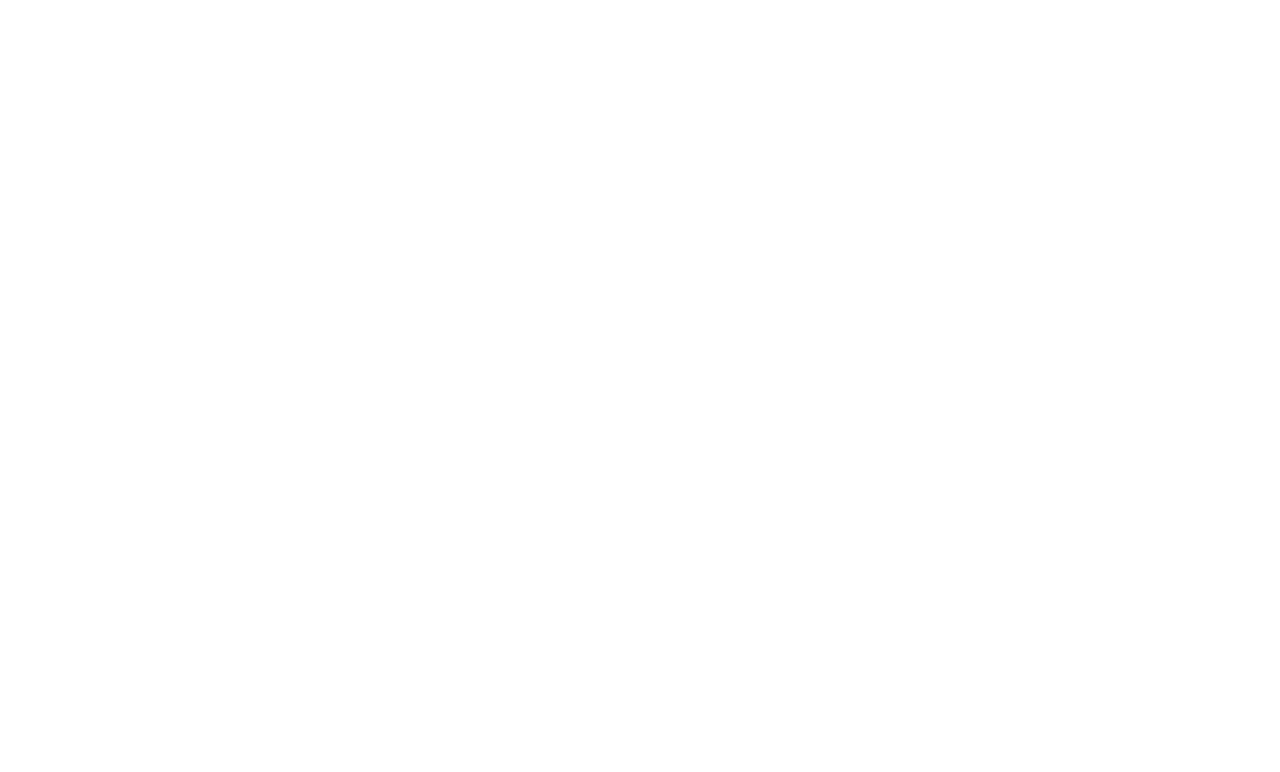
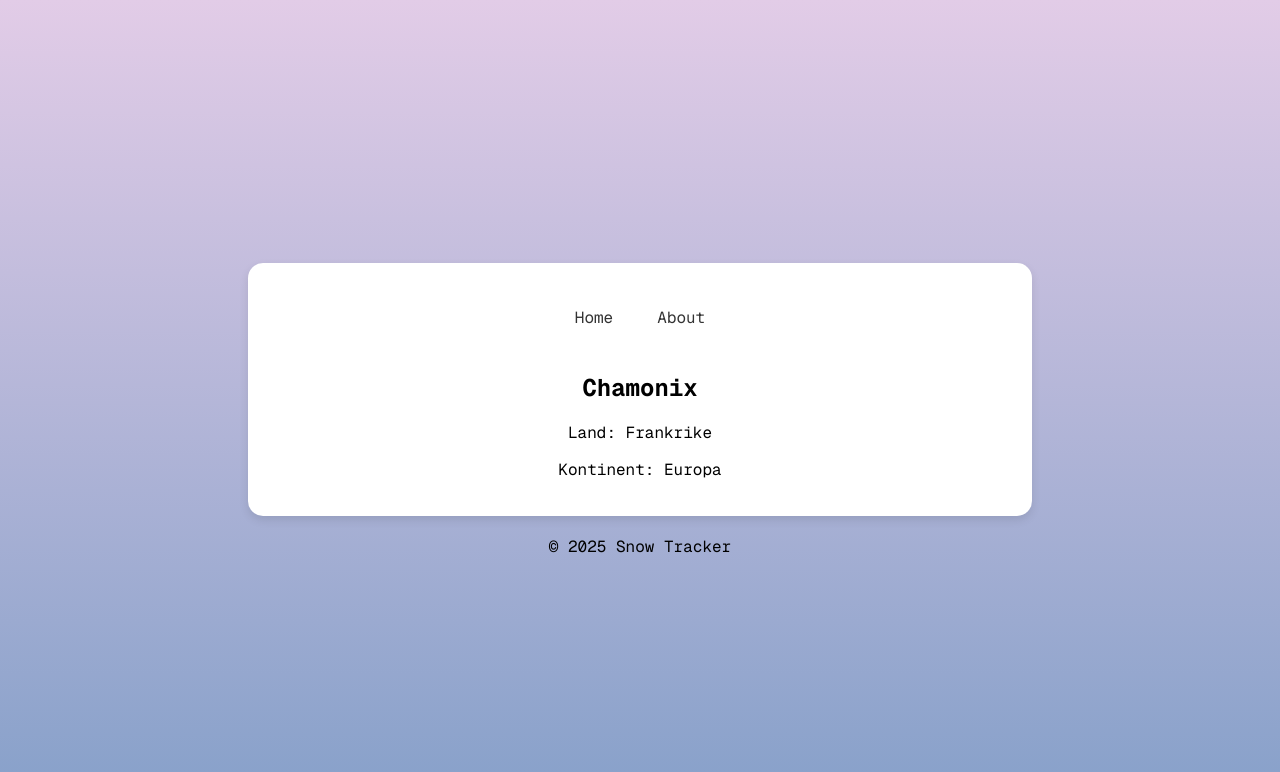
Before and after one commit to Rebecka94/Snowtracks-React-App, a React (Vite) app: page /skiresorts/1 in a window 1280 px wide. Before the commit this address had no page. Shown: the top 772 px of the page. Built offline with nearby package versions, Linux system fonts and the light colour scheme; a web font is replaced by a local one.

Commit message:
Fixed SkiResortDetail page to display the correct resort based on the clicked link

```diff
--- a/src/main.tsx
+++ b/src/main.tsx
@@ -13,8 +13,8 @@
         <Route path="/" element={<App />}>
           <Route index element={<HomePage />} />
           <Route path="about" element={<AboutPage />} />
+        <Route path="skiresorts/:id" element={<SkiResortDetail />} />
         </Route>
-        <Route path="skiresorts" element={<SkiResortDetail />} />
       </Routes>
     </BrowserRouter>
   </StrictMode>
--- a/src/pages/SkiResortDetail.tsx
+++ b/src/pages/SkiResortDetail.tsx
@@ -1,3 +1,19 @@
+import { useParams } from "react-router";
+import { skidorter } from "../data";
+
 export default function SkiResortDetail() {
-  return <h2>Hello</h2>;
+  const { id } = useParams();
+  const skiResort = skidorter.find((resort) => resort.id === Number(id));
+
+  if (!skiResort) {
+    return <h2>Skidorten finns inte</h2>;
+  }
+
+  return (
+    <div>
+      <h2>{skiResort.namn}</h2>
+      <p>Land: {skiResort.land}</p>
+      <p>Kontinent: {skiResort.kontinent}</p>
+    </div>
+  );
 }
```
